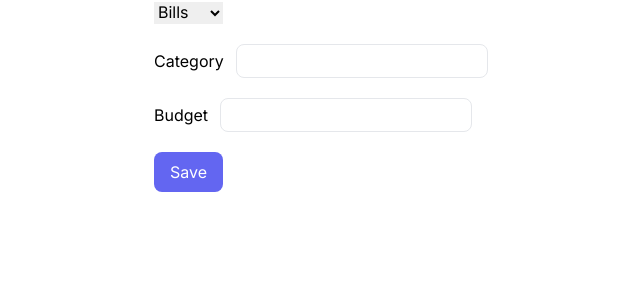
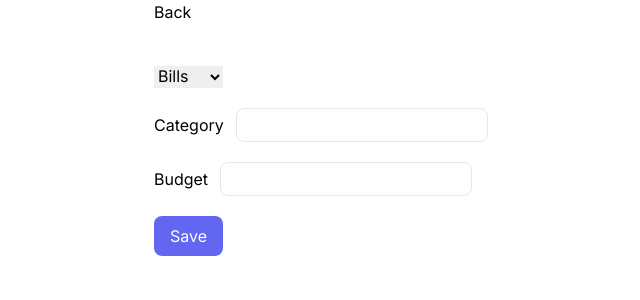
Before and after one commit to ttnsy/duit, a Next.js app: page /create in a window 1280 px wide. Shown: the top 300 px of the page, without its empty margins (102-742 px from the left). Built offline with nearby package versions, Linux system fonts and the light colour scheme.

Commit message:
feat: create handleCreateItem

```diff
--- a/src/components/CreateItem.jsx
+++ b/src/components/CreateItem.jsx
@@ -1,9 +1,30 @@
 "use client";
 
+import { BackButton } from "./Buttons";
+
 export const CreateItem = () => {
+  function handleCreateItem(e) {
+    e.preventDefault();
+
+    const form = e.target;
+    const formData = new FormData(form);
+    const formJson = Object.fromEntries(formData.entries());
+
+    fetch("https://v1.appbackend.io/v1/rows/dA6u4jpqjVHH", {
+      method: "POST",
+      headers: {
+        "Content-Type": "application/json",
+      },
+      body: JSON.stringify([formJson]),
+    });
+  }
+
   return (
     <div>
-      <form action="">
+      <div className="mb-10">
+        <BackButton />
+      </div>
+      <form method="post" onSubmit={handleCreateItem}>
         <div className="mb-5">
           <select name="group" id="group">
             <option value="bills">Bills</option>
@@ -17,8 +38,8 @@ export const CreateItem = () => {
           <input type="text" name="category" id="category" />
         </div>
         <div className="mb-5">
-          <label htmlFor="budget">Budget</label>
-          <input type="number" name="budget" id="budget" />
+          <label htmlFor="budget_plan">Budget</label>
+          <input type="number" name="budget_plan" id="budget_plan" />
         </div>
         <button>Save</button>
       </form>
--- a/src/components/ItemGroup.jsx
+++ b/src/components/ItemGroup.jsx
@@ -7,8 +7,8 @@ export const ItemGroup = ({ data, groups }) => {
         const filtered = data.filter((i) => i.group === item);
         return (
           <>
-            <tr>
-              <h3 className="text-sm font-bold text-gray-700 uppercase">{item}</h3>
+            <tr className="text-sm font-bold text-gray-700 bg-gray-50">
+              <td className="py-2 px-6" colSpan="5">{item}</td>
             </tr>
             <Items data={filtered} />
           </>
```
